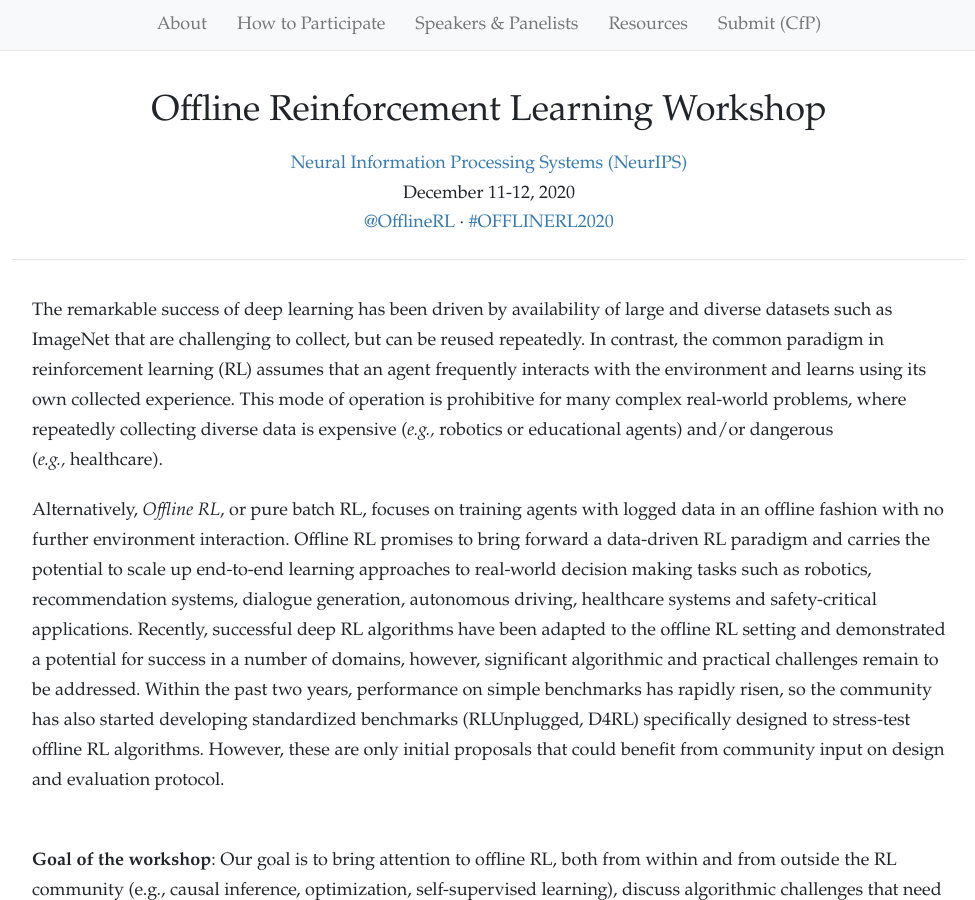
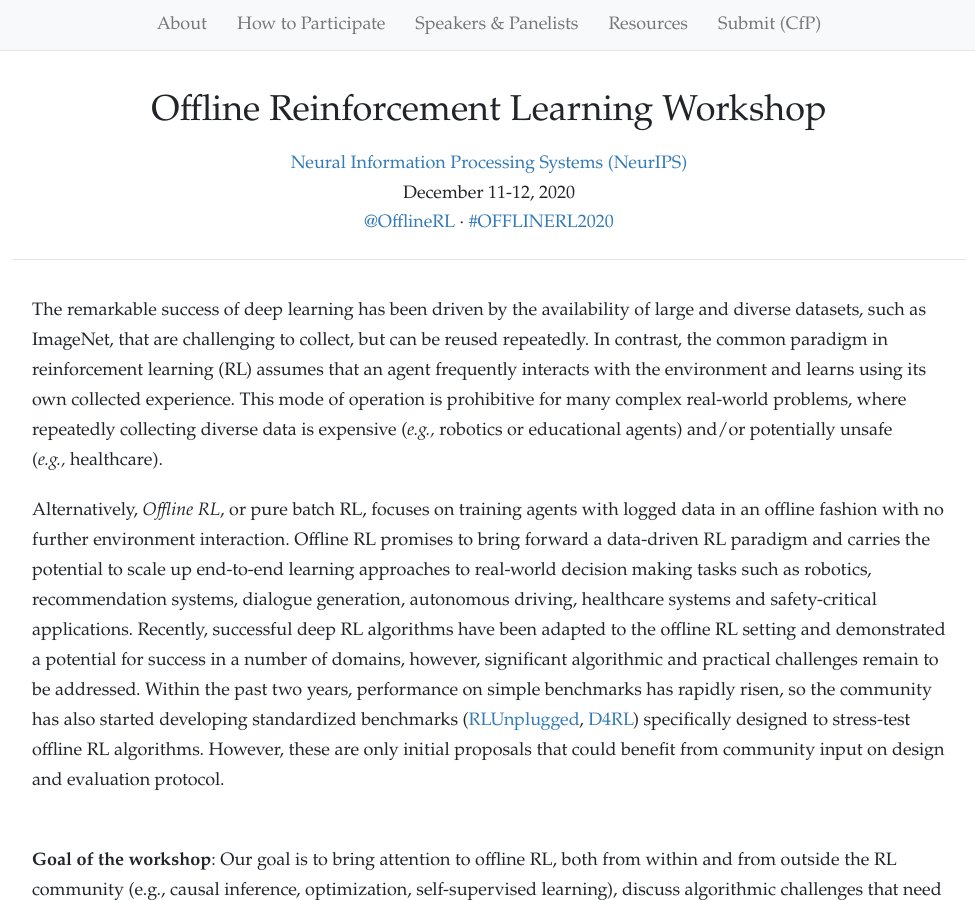
Before and after one commit to offline-rl-neurips/offline-rl-neurips.github.io, a Jekyll site: the page built from index.html, in a window 1280 px wide and 900 px high. Shown: the whole window, without its empty margins (151-1126 px from the left). Built offline with Jekyll 4.4.1, drawn with Linux system fonts in a browser that asks for light colours; nearby versions of some CDN libraries.

Commit message:
Update index.html

```diff
--- a/index.html
+++ b/index.html
@@ -4,8 +4,8 @@ layout: default
 
 <div class="row">
 
-<p>The remarkable success of deep learning has been driven by availability of large and diverse datasets such as ImageNet that are challenging to collect, but can be reused repeatedly. In contrast, the common paradigm in reinforcement learning (RL) assumes that an agent frequently interacts with the environment and learns using its own collected experience. This mode of operation is prohibitive for many complex real-world problems, where repeatedly collecting diverse data is expensive (<span><em>e.g.,</em></span> robotics or educational agents) and/or dangerous (<span><em>e.g.,</em></span> healthcare).</p>
-<p>Alternatively, <em>Offline RL</em>, or pure batch RL, focuses on training agents with logged data in an offline fashion with no further environment interaction. Offline RL promises to bring forward a data-driven RL paradigm and carries the potential to scale up end-to-end learning approaches to real-world decision making tasks such as robotics, recommendation systems, dialogue generation, autonomous driving, healthcare systems and safety-critical applications. Recently, successful deep RL algorithms have been adapted to the offline RL setting and demonstrated a potential for success in a number of domains, however, significant algorithmic and practical challenges remain to be addressed. Within the past two years, performance on simple benchmarks has rapidly risen, so the community has also started developing standardized benchmarks (RLUnplugged, D4RL) specifically designed to stress-test offline RL algorithms. However, these are only initial proposals that could benefit from community input on design and evaluation protocol.</p>
+<p>The remarkable success of deep learning has been driven by the availability of large and diverse datasets, such as ImageNet, that are challenging to collect, but can be reused repeatedly. In contrast, the common paradigm in reinforcement learning (RL) assumes that an agent frequently interacts with the environment and learns using its own collected experience. This mode of operation is prohibitive for many complex real-world problems, where repeatedly collecting diverse data is expensive (<span><em>e.g.,</em></span> robotics or educational agents) and/or potentially unsafe (<span><em>e.g.,</em></span> healthcare).</p>
+<p>Alternatively, <em>Offline RL</em>, or pure batch RL, focuses on training agents with logged data in an offline fashion with no further environment interaction. Offline RL promises to bring forward a data-driven RL paradigm and carries the potential to scale up end-to-end learning approaches to real-world decision making tasks such as robotics, recommendation systems, dialogue generation, autonomous driving, healthcare systems and safety-critical applications. Recently, successful deep RL algorithms have been adapted to the offline RL setting and demonstrated a potential for success in a number of domains, however, significant algorithmic and practical challenges remain to be addressed. Within the past two years, performance on simple benchmarks has rapidly risen, so the community has also started developing standardized benchmarks (<a href="https://deepmind.com/research/open-source/RL-Unplugged-An-Offline-RL-Benchmark-Suite">RLUnplugged</a>, <a href="https://sites.google.com/view/d4rl/home">D4RL</a>) specifically designed to stress-test offline RL algorithms. However, these are only initial proposals that could benefit from community input on design and evaluation protocol.</p>
   <br>
 <p><strong>Goal of the workshop</strong>: Our goal is to bring attention to offline RL, both from within and from outside the RL community (e.g., causal inference, optimization, self-supervised learning), discuss algorithmic challenges that need to be addressed, discuss potential real-world applications, discuss limitations and challenges, and come up with concrete problem statements and evaluation protocols, inspired from real-world applications, for the research community to work on. In particular, we are interested in bringing together researchers and practitioners to discuss questions on theoretical, empirical, and practical aspects of offline RL, including but not limited to,</p>
 <ul>
```
